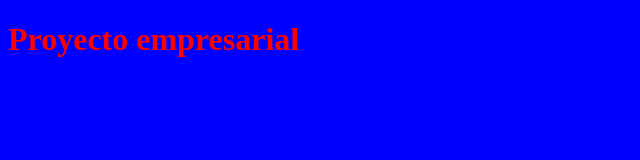
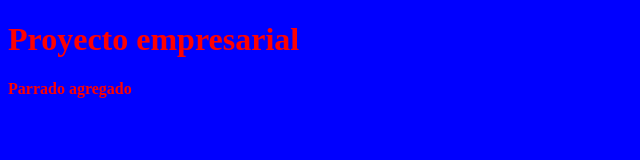
Before and after one commit to IsmaelPenalva/CursoGit, a plain HTML site: page index.html in a window 1280 px wide. Shown: the whole page, without its empty margins (0-640 px from the left). Drawn offline with Linux system fonts and the light colour scheme.

Commit message:
Update index.html

```diff
--- a/index.html
+++ b/index.html
@@ -8,5 +8,6 @@
 
 <body>
 <h1> Proyecto empresarial</h1>
+  <p>Parrado agregado</p>
 </body>
 </html>
```
